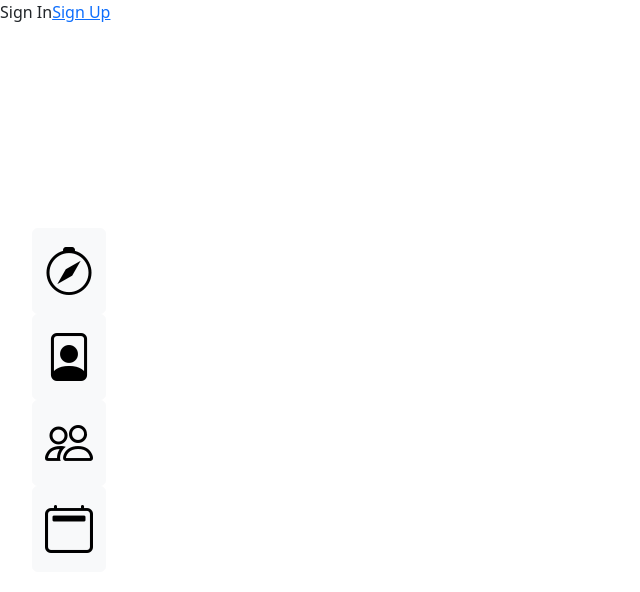
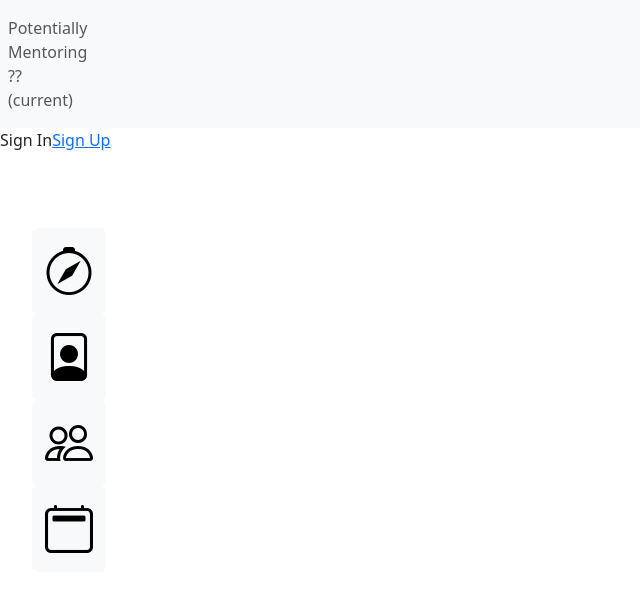
Before and after one commit to snghong/c4g, a React (Vite) app in the folder frontend/: page / in a window 1280 px wide. Shown: the top 592 px of the page, without its empty margins (0-640 px from the left). Built offline with nearby package versions, Linux system fonts and the light colour scheme.

Commit message:
Update signin to include navbar

```diff
--- a/frontend/src/SignIn.jsx
+++ b/frontend/src/SignIn.jsx
@@ -1,11 +1,13 @@
 import "./index.css";
 import { Link } from "react-router-dom";
 import SideBar from './SideBar'
+import NavBar from './NavBar'
+
 function SignIn() {
   return (
 
-
     <div>
+          <NavBar />
       Sign In
 
 
```
